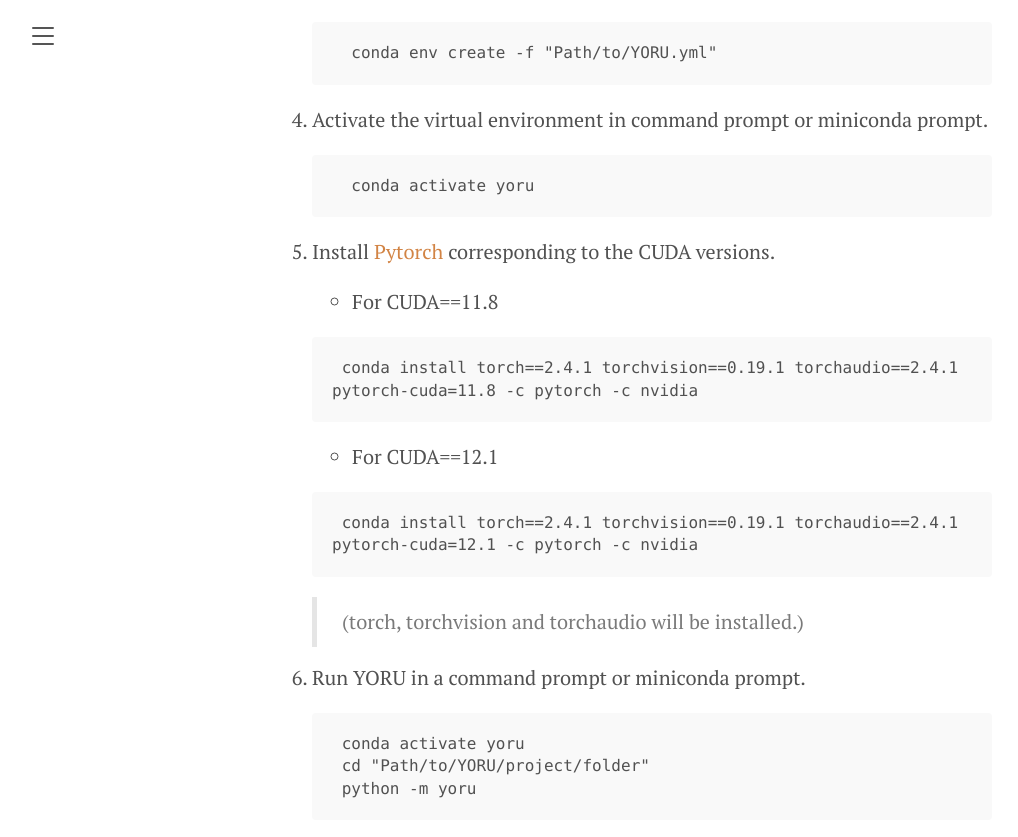
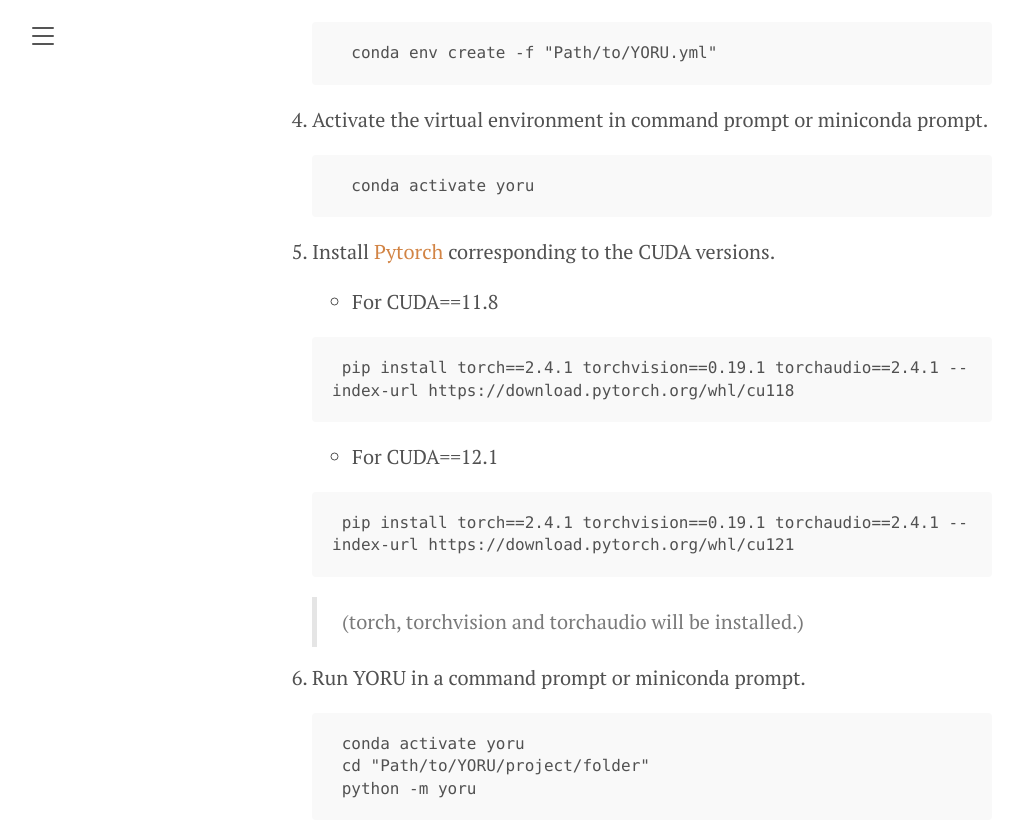
Before and after one commit to Kamikouchi-lab/YORU_doc, a Jekyll site: the page built from install.md, in a window 1280 px wide and 900 px high, scrolled down 979 px. Shown: the top 837 px of the window, without its empty margins (8-1026 px from the left). Built offline with Jekyll 4.4.1, drawn with Linux system fonts in a browser that asks for light colours.

Commit message:
Update install.md

````diff
--- a/install.md
+++ b/install.md
@@ -48,13 +48,13 @@
     - For CUDA==11.8
 
     ```
-    conda install torch==2.4.1 torchvision==0.19.1 torchaudio==2.4.1 pytorch-cuda=11.8 -c pytorch -c nvidia
+    pip install torch==2.4.1 torchvision==0.19.1 torchaudio==2.4.1 --index-url https://download.pytorch.org/whl/cu118
     ```
 
    - For CUDA==12.1
 
     ```
-    conda install torch==2.4.1 torchvision==0.19.1 torchaudio==2.4.1 pytorch-cuda=12.1 -c pytorch -c nvidia
+    pip install torch==2.4.1 torchvision==0.19.1 torchaudio==2.4.1 --index-url https://download.pytorch.org/whl/cu121
     ```
 
     >(torch, torchvision and torchaudio will be installed.)
````
